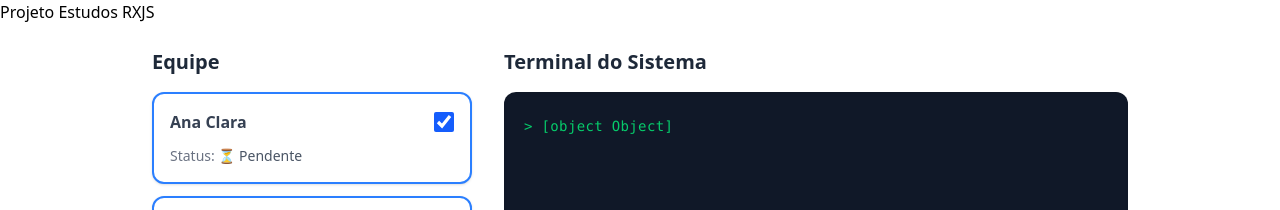
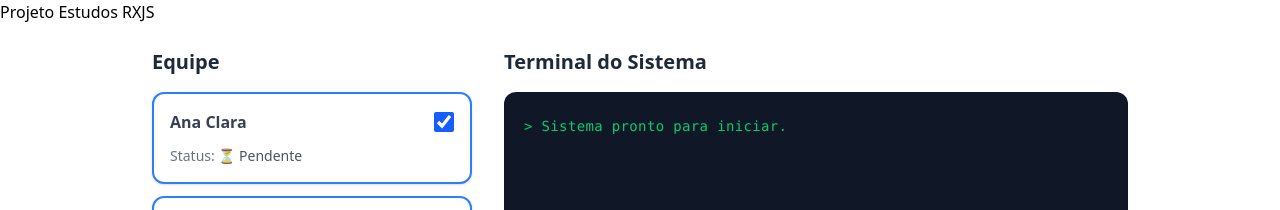
Before and after one commit to MatheusADC/FolhaDePagamentoFuncionarios, an Angular app: page / in a window 1280 px wide. Shown: the top 210 px of the page. Built offline with nearby package versions, Linux system fonts and the light colour scheme.

Commit message:
✨ feat: Mensagens de log

```diff
--- a/src/app/exemplos/projetos/folha-pagamentos/folha-pagamentos.html
+++ b/src/app/exemplos/projetos/folha-pagamentos/folha-pagamentos.html
@@ -44,7 +44,14 @@
         <div
             class="bg-gray-900 text-green-400 p-5 h-[350px] rounded-xl overflow-y-auto font-mono text-sm shadow-inner tracking-wide">
             @for (log of consoleLogs(); track $index) {
-            <p class="my-1 opacity-90">> {{ log }}</p>
+            <p
+              class="my-1 opacity-90"
+              [class]="{
+                'text-green-400': log.tipo === 'sucesso',
+                'text-red-400': log.tipo === 'erro',
+                'text-orange-400': log.tipo === 'alerta',
+              }">
+              > {{ log.msg }}</p>
             }
         </div>
 
```
